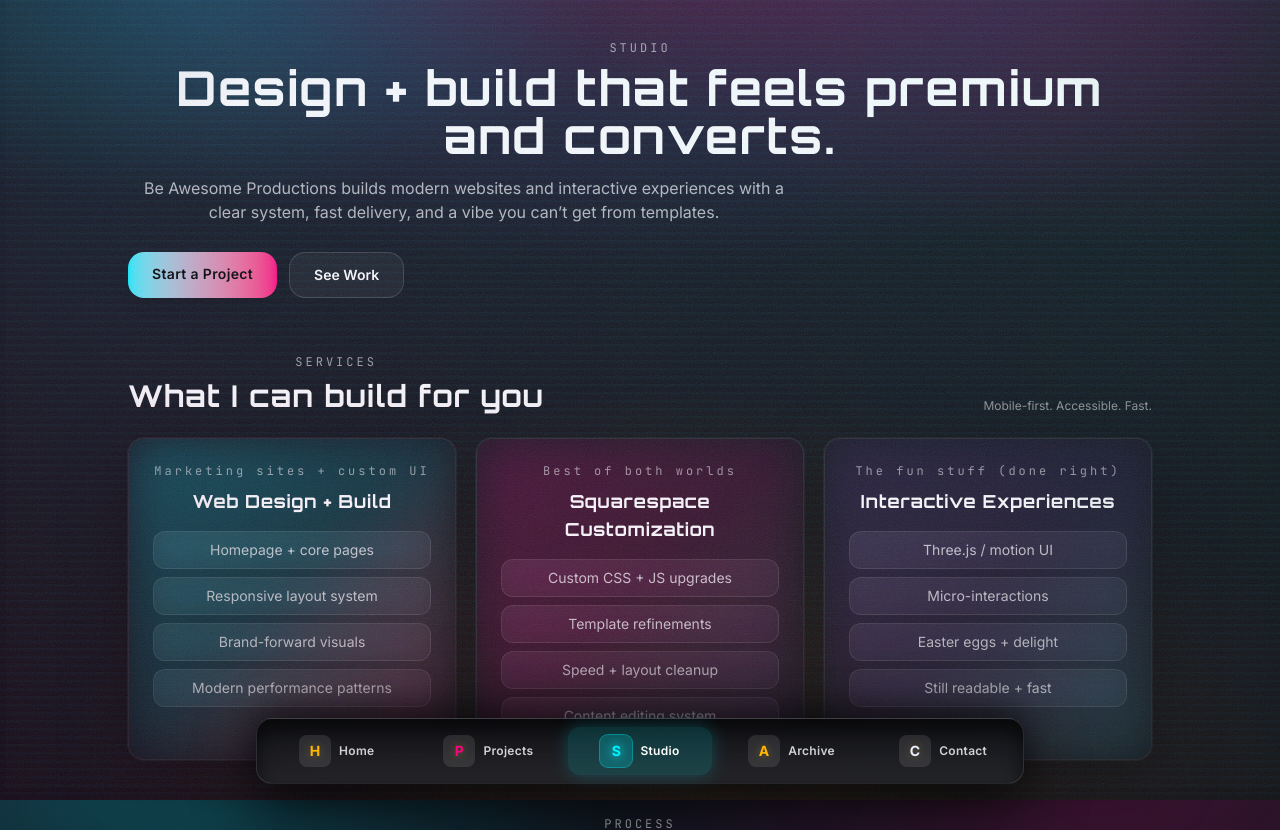
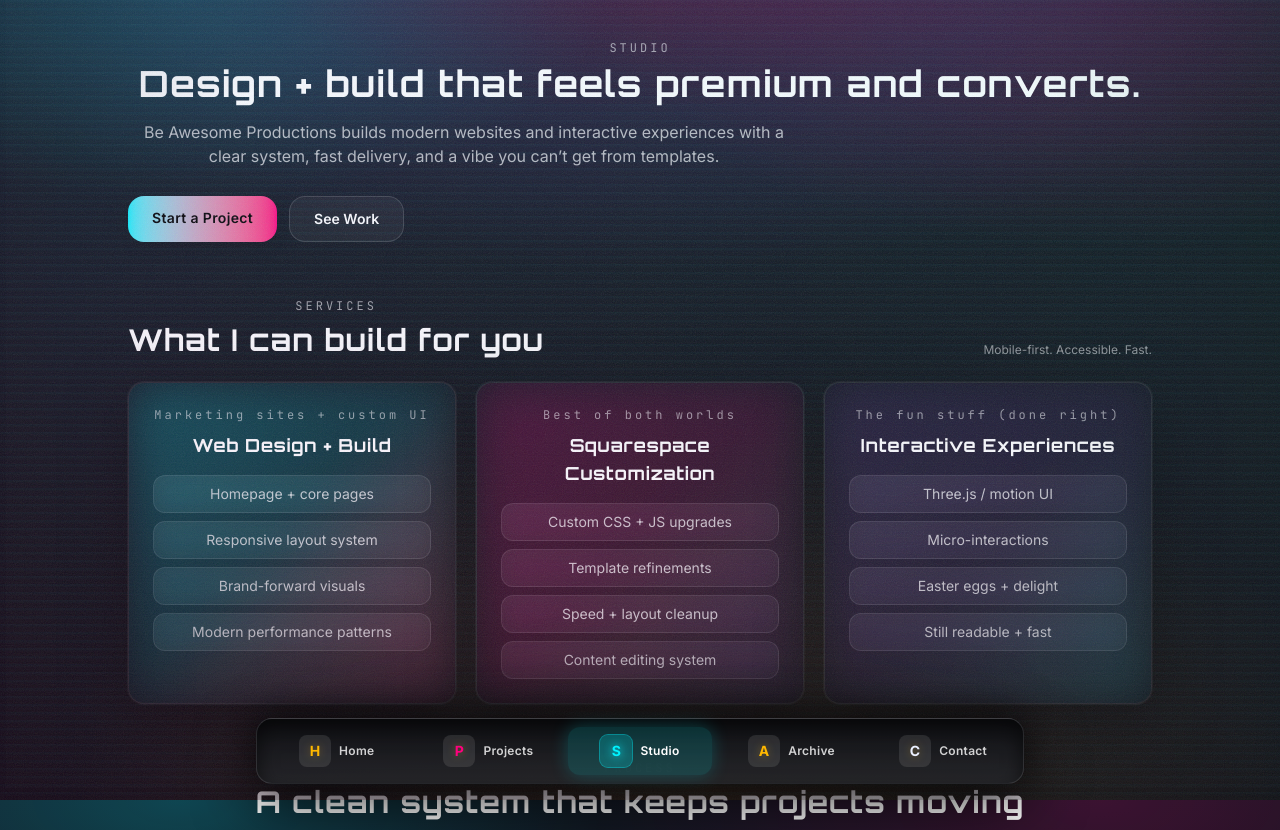
Before and after one commit to TyGosley/broadcast-mode, a Next.js app: page /studio in a window 1280 px wide. Shown: the top 830 px of the page. Built offline with nearby package versions, Linux system fonts and the light colour scheme.

Commit message:
style: finished projects page for version 1

```diff
--- a/app/contact/page.tsx
+++ b/app/contact/page.tsx
@@ -5,7 +5,7 @@ export default function ContactPage() {
     <main className="min-h-dvh px-5 py-8">
       <header className="mx-auto max-w-5xl">
         <p className="text-xs tracking-[0.25em] text-white/60">CONTACT</p>
-        <h1 className="mt-2 text-3xl font-bold text-white md:text-4xl">
+        <h1 className="page-title mt-2 text-white">
           Transmit
         </h1>
         <p className="mt-2 max-w-2xl text-sm text-white/70">
--- a/app/globals.css
+++ b/app/globals.css
@@ -141,6 +141,20 @@ body {
     .font-mono
   ) {
   font-family: var(--font-jetbrains), ui-monospace, "SFMono-Regular", Menlo, Monaco, Consolas, "Liberation Mono", "Courier New", monospace;
+}
+
+/* Shared top-level page title scale (matches Projects page heading) */
+.page-title {
+  font-size: 1.875rem;
+  line-height: 2.25rem;
+  font-weight: 700;
+}
+
+@media (min-width: 768px) {
+  .page-title {
+    font-size: 2.25rem;
+    line-height: 2.5rem;
+  }
 }
 
 /* -----------------------------
--- a/app/projects/page.tsx
+++ b/app/projects/page.tsx
@@ -249,7 +249,7 @@ export default function ProjectsPage() {
     <main className="min-h-dvh px-5 py-8">
       <header className="mx-auto max-w-5xl">
         <p className="text-xs tracking-[0.25em] text-white/60">PROJECTS</p>
-        <h1 className="mt-2 text-3xl font-bold text-white md:text-4xl">
+        <h1 className="page-title mt-2 text-white">
           Live, In Progress, Archived
         </h1>
         <p className="mx-auto mt-2 max-w-2xl text-center text-sm text-white/70">
--- a/app/studio/page.tsx
+++ b/app/studio/page.tsx
@@ -6,7 +6,7 @@ export default function StudioPage() {
       <header className="mx-auto max-w-5xl">
         <p className="text-xs tracking-[0.25em] text-white/60">STUDIO</p>
 
-        <h1 className="mt-2 text-3xl font-bold text-white md:text-5xl">
+        <h1 className="page-title mt-2 text-white">
           Design + build that feels premium and converts.
         </h1>
 
--- a/components/HomeHeader.tsx
+++ b/components/HomeHeader.tsx
@@ -73,7 +73,7 @@ export function HomeHeader() {
             </div>
 
             <h1
-              className="font-display brand-sweep mt-2 text-xl font-semibold sm:text-2xl"
+              className="font-display page-title brand-sweep mt-2 text-white"
               data-text="Be Awesome Productions"
             >
               Be Awesome Productions
--- a/components/StudioSections.tsx
+++ b/components/StudioSections.tsx
@@ -6,7 +6,7 @@ export function StudioSections() {
       {/* Intro */}
       <section className="rounded-2xl border border-white/10 bg-black/35 p-6 backdrop-blur shadow-[0_0_0_1px_rgba(255,255,255,0.06)]">
         <p className="text-xs tracking-[0.35em] text-white/55">STUDIO</p>
-        <h1 className="mt-2 text-3xl font-bold text-white md:text-4xl">
+        <h1 className="page-title mt-2 text-white">
           Built for brands that want something memorable
         </h1>
         <p className="mt-3 max-w-2xl text-sm text-white/70">
```
